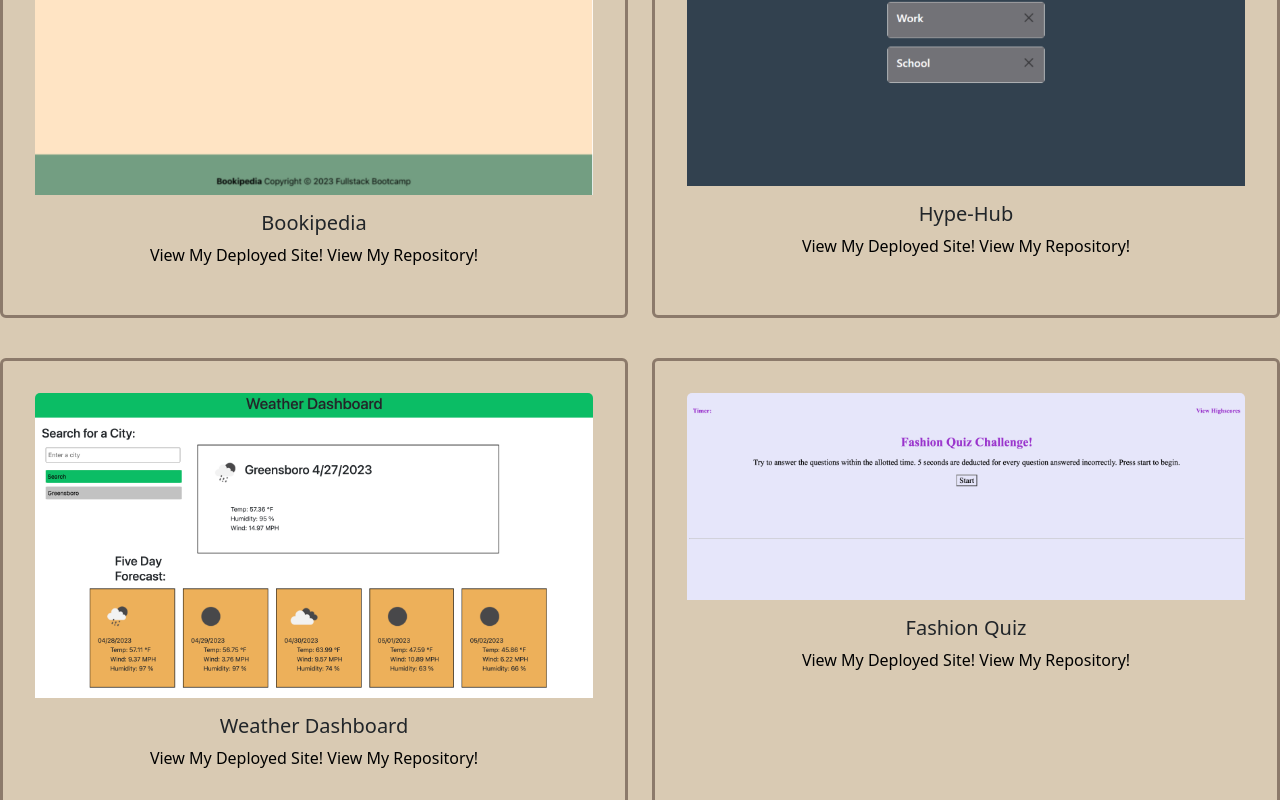
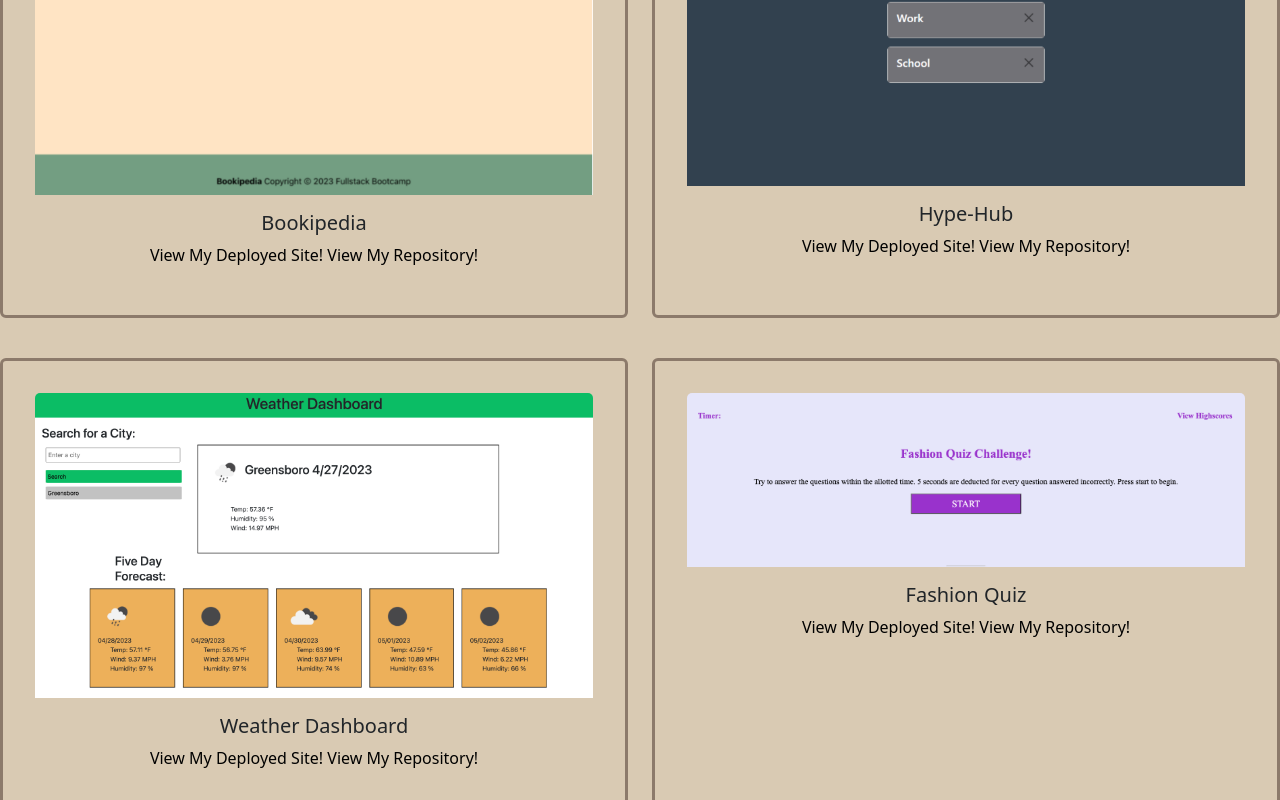
Before and after one commit to AipuAmeh/my-react-portfolio, a React (Vite) app: page /portfolio in a window 1280 px wide. Shown: the part 457-1257 px from the top of the page. Built offline with nearby package versions, Linux system fonts and the light colour scheme.

Commit message:
added updated fashion quiz

```diff
--- a/src/projects.js
+++ b/src/projects.js
@@ -22,7 +22,7 @@ const projects = [
     },
     {
         name: "Fashion Quiz",
-        imageSrc: '/images/fashionquiz.png',
+        imageSrc: '/images/fashionquiz2.png',
         deployedLink: 'https://aipuameh.github.io/coding-quiz/',
         gitHub: 'https://github.com/AipuAmeh/coding-quiz',
         altText: 'fashion quiz homepage'
```
Also changed, not shown: public/images/fashionquiz.png (deleted), public/images/fashionquiz2.png (added).
